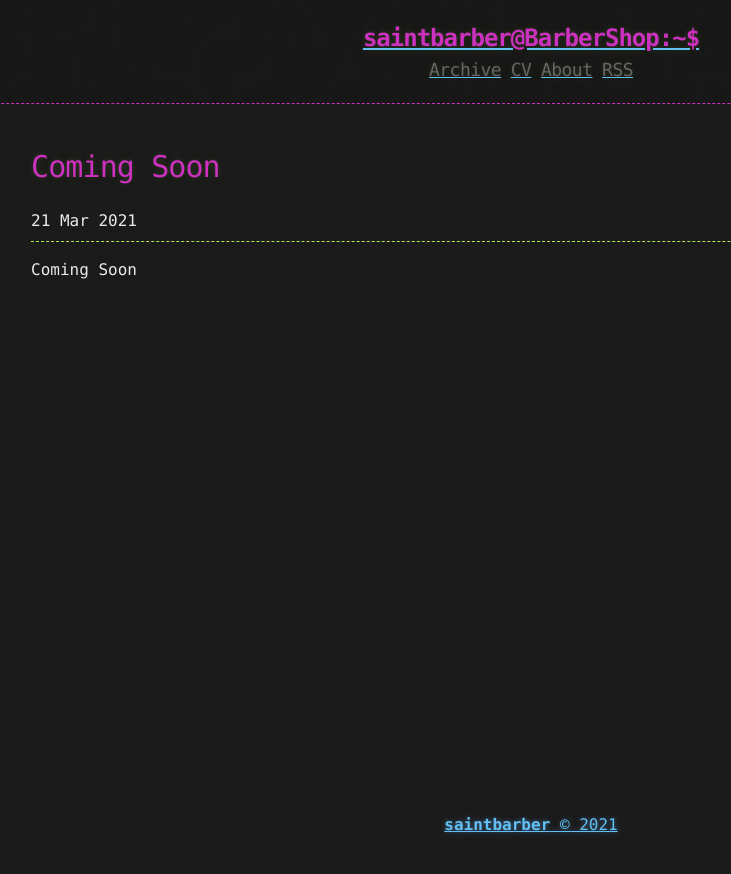
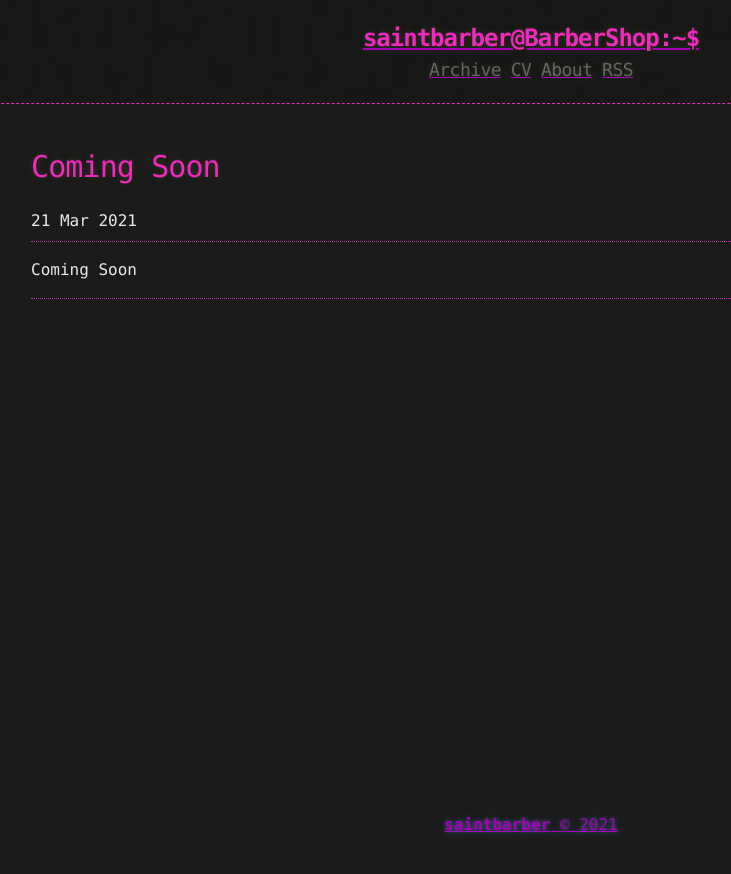
Before and after one commit to saintbarber/saintbarber.github.io, a Jekyll site: the page built from _posts/2021-03-21-Coming-Soon.md, in a window 1280 px wide. Shown: the top 874 px of the page, without its empty margins (109-840 px from the left). Built offline with Jekyll 4.4.1, drawn with Linux system fonts in a browser that asks for light colours.

Commit message:
colors and bullet point

```diff
--- a/_posts/2021-03-21-Coming-Soon.md
+++ b/_posts/2021-03-21-Coming-Soon.md
@@ -3,3 +3,5 @@
 ---
 
 Coming Soon
+
+***
--- a/_sass/base.scss
+++ b/_sass/base.scss
@@ -140,9 +140,20 @@
   font-weight: bold;
 }
 
+// ul li {
+//   list-style-image:url('../assets/bullet.png');
+// }
+
 ul li {
-  list-style-image:url('../assets/bullet.png');
+	margin: 0;
+	padding: 10px 0 36px 75px;
+	list-style: none;
+	background-image: url("../assets/bullet.png");
+	background-repeat: no-repeat;
+	background-position: left top center;
+	background-size: 55px;
 }
+
 
 blockquote {
   color: $blockquote-color;
@@ -189,8 +200,9 @@
 hr {
   height: 0;
   border: 0;
-  border-bottom: 1px dashed #b5e853;
-  color: #b5e853;
+  // border-bottom: 1px dashed #b5e853;
+  border-bottom: 1px dotted $light_pink;
+  // color: #b5e853;
 }
 
 /* Buttons
@@ -235,7 +247,8 @@
 */
 
 a {
-  color: #63c0f5;
+  // color: #63c0f5;
+  color: #a700bd;
   text-shadow: 0 0 5px rgba(104, 182, 255, 0.5);
 }
 
--- a/_sass/saint_colors.scss
+++ b/_sass/saint_colors.scss
@@ -7,7 +7,10 @@
 $bouquet: #aa759f;
 $chelsea-cucumber: #90a959;
 $cod-grey: #151515;
-$conifer: #cc31bf;
+// $conifer: #b5e853;
+$conifer: #f328c0;
+$light_pink: #cc31bf;
+$light_purple: #cf009b;
 $dove-grey: #666;
 $gallery: #eaeaea;
 $grey: #888;
```
Also changed, not shown: 404.md (+0 -2 lines), assets/bullet-old.png (added), assets/bullet.png.
